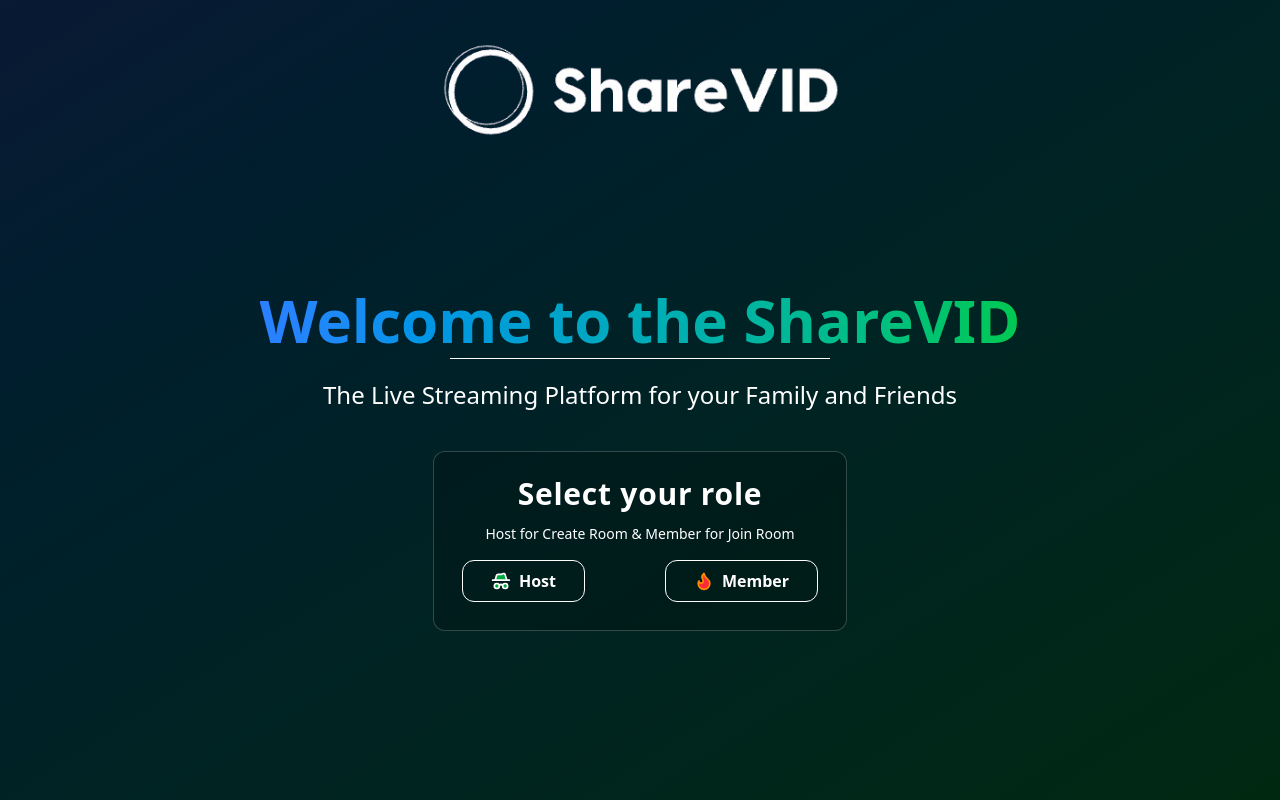
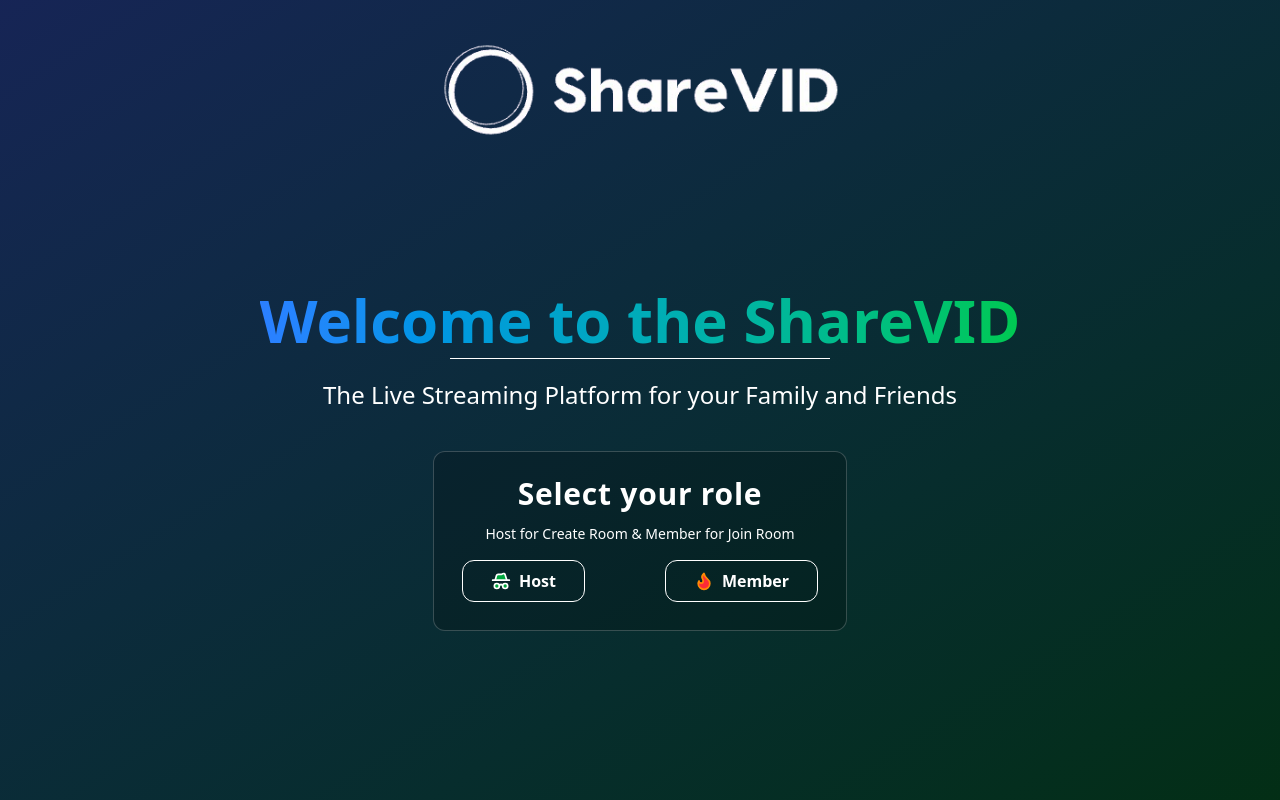
Before and after one commit to MBVCoder/Codeedoc-4th-2, a React (Vite) app: page / in a window 1280 px wide. Built offline with nearby package versions, Linux system fonts and the light colour scheme; no server answers.

Commit message:
final all fix complete

```diff
--- a/src/App.tsx
+++ b/src/App.tsx
@@ -7,7 +7,7 @@ import { ToastContainer } from "react-toastify";
 
 function App() {
   return (
-    <>
+    <div className="absolute top-0 left-0 w-full min-h-screen h-full bg-gradient-to-br from-blue-950 to-green-950 z-0">
       <Routes>
         <Route
           path="/"
@@ -35,7 +35,7 @@ function App() {
         />
       </Routes>
       <ToastContainer />
-    </>
+    </div>
   );
 }
 
--- a/src/components/MainLayout.tsx
+++ b/src/components/MainLayout.tsx
@@ -2,9 +2,9 @@ import Navbar from "./Navbar"
 
 const MainLayout = ({ children }: any) => {
 	return (
-		<div className="mx-auto w-full max-w-[1700px] bg-black relative">
+		<div className="mx-auto w-full max-w-[1700px] max-h-[820px] relative">
 			<Navbar />
-			<div className="absolute top-0 left-0 w-full min-h-screen h-full bg-gradient-to-br from-blue-500 to-green-500 opacity-20 z-0"></div>
+			{/* <div className="absolute top-0 left-0 w-full min-h-screen h-full bg-gradient-to-br from-blue-500 to-green-500 opacity-20 z-0"></div> */}
 			{children}
 		</div>
 	)
--- a/src/screens/Home.tsx
+++ b/src/screens/Home.tsx
@@ -33,7 +33,7 @@ const Home = () => {
   };
 
   return (
-    <div className="flex flex-col items-center justify-between h-screen text-white relative">
+    <div className="flex flex-col items-center max-[2200px]:justify-between justify-center min-[2200px]:gap-10 h-screen text-white relative">
       <div className="flex justify-center items-center w-full mt-10">
         <img
           loading="lazy"
@@ -42,7 +42,7 @@ const Home = () => {
           className=" w-auto h-10 sm:h-15 xl:h-25"
         />
       </div>
-      <div className="flex flex-col items-center justify-center w-full h-full gap-5 ">
+      <div className="flex flex-col items-center justify-center w-full max-[2200px]:h-full h-fit gap-5 ">
         <Heading text="Welcome to the ShareVID" />
         <h1 className="text-center text-sm xl:text-2xl">
           The Live Streaming Platform for your Family and Friends
--- a/src/screens/HostRoom.tsx
+++ b/src/screens/HostRoom.tsx
@@ -251,7 +251,7 @@ const HostRoom = ({ roomId }: any) => {
         });
       }
     });
-  }, [socket, selectedTrack]);
+  }, [socket, selectedTrack ]);
 
   return (
     <div className="flex flex-col items-center justify-center min-h-screen text-white relative p-5 max-lg:pt-15">
@@ -395,7 +395,7 @@ const HostRoom = ({ roomId }: any) => {
                   Clear All
                 </button>
               </div>
-              <div className="flex-1 w-full overflow-y-auto max-h-[550px] sm:px-5">
+              <div className="flex-1 w-full overflow-y-auto max-[2200px]:max-h-[550px] sm:px-5">
                 <Reorder.Group
                   axis="y"
                   values={tracks}
--- a/src/screens/MemberRoom.tsx
+++ b/src/screens/MemberRoom.tsx
@@ -300,7 +300,7 @@ const MemberRoom = ({
   };
 
   return (
-    <div className="flex flex-col items-center justify-center min-h-screen text-white relative p-5 max-lg:pt-15">
+    <div className="flex flex-col items-center justify-center max-[2200px]:h-screen text-white relative p-5 max-lg:pt-15 ">
       <div className="py-3 flex items-center justify-center gap-5">
         <Heading text="Welcome to the Room :" />
         <h1 className="text-center text-2xl  sm:text-4xl font-semibold text-white">
@@ -315,10 +315,7 @@ const MemberRoom = ({
                 <div className="relative">
                   {/* Always mount the YouTube player */}
                   <div className={`${syncActive ? "block" : "invisible"}`}>
-                    <div
-                      ref={containerRef}
-                      className={`w-[280px] h-[150px]`}
-                    />
+                    <div ref={containerRef} className={`w-[280px] h-[150px]`} />
                   </div>
 
                   {/* Overlay fallback UI when sync is OFF */}
@@ -467,7 +464,7 @@ const MemberRoom = ({
             </div>
           </div>
         </div>
-        <div className="flex-1 gap-2 p-2 sm:p-5 max-sm:pt-10 bg-black/20 rounded-xl border-1 border-white/20 TracksListContainer">
+        <div className="flex-1 gap-2 p-2 sm:p-5 max-sm:pt-10 bg-black/20 rounded-xl border-1 border-white/20 TracksListContainer max-h-[660px]">
           {tracks.length > 0 ? (
             <div className="flex flex-col gap-5 items-center justify-center">
               <div className="flex items-center justify-between w-full px-5">
@@ -481,7 +478,7 @@ const MemberRoom = ({
                   Clear All
                 </button>
               </div>
-              <div className="flex-1 w-full overflow-y-auto max-h-[540px] sm:px-5">
+              <div className="flex-1 w-full overflow-y-auto max-[2200px]:max-h-[550px] sm:px-5">
                 <Reorder.Group
                   axis="y"
                   values={tracks}
```
